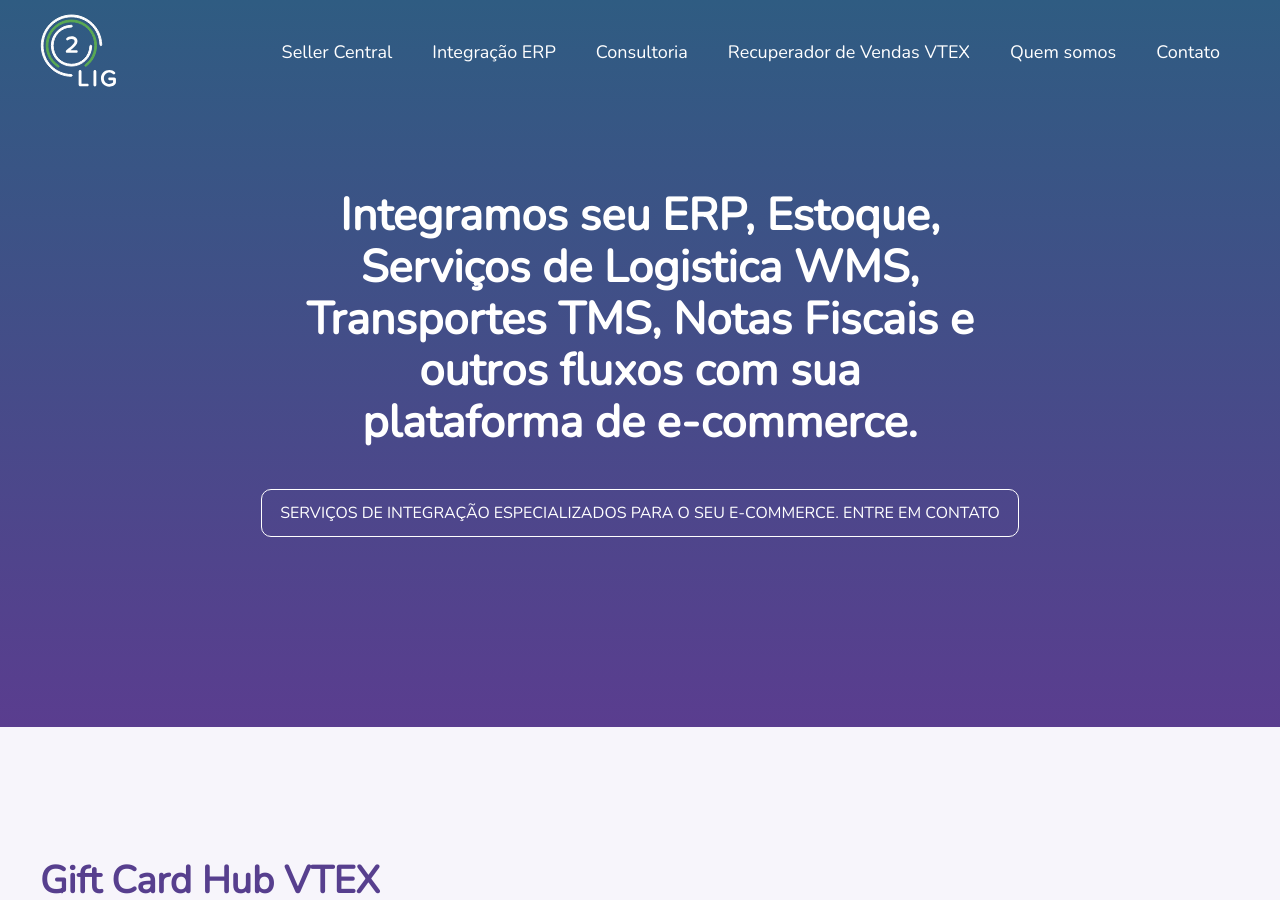
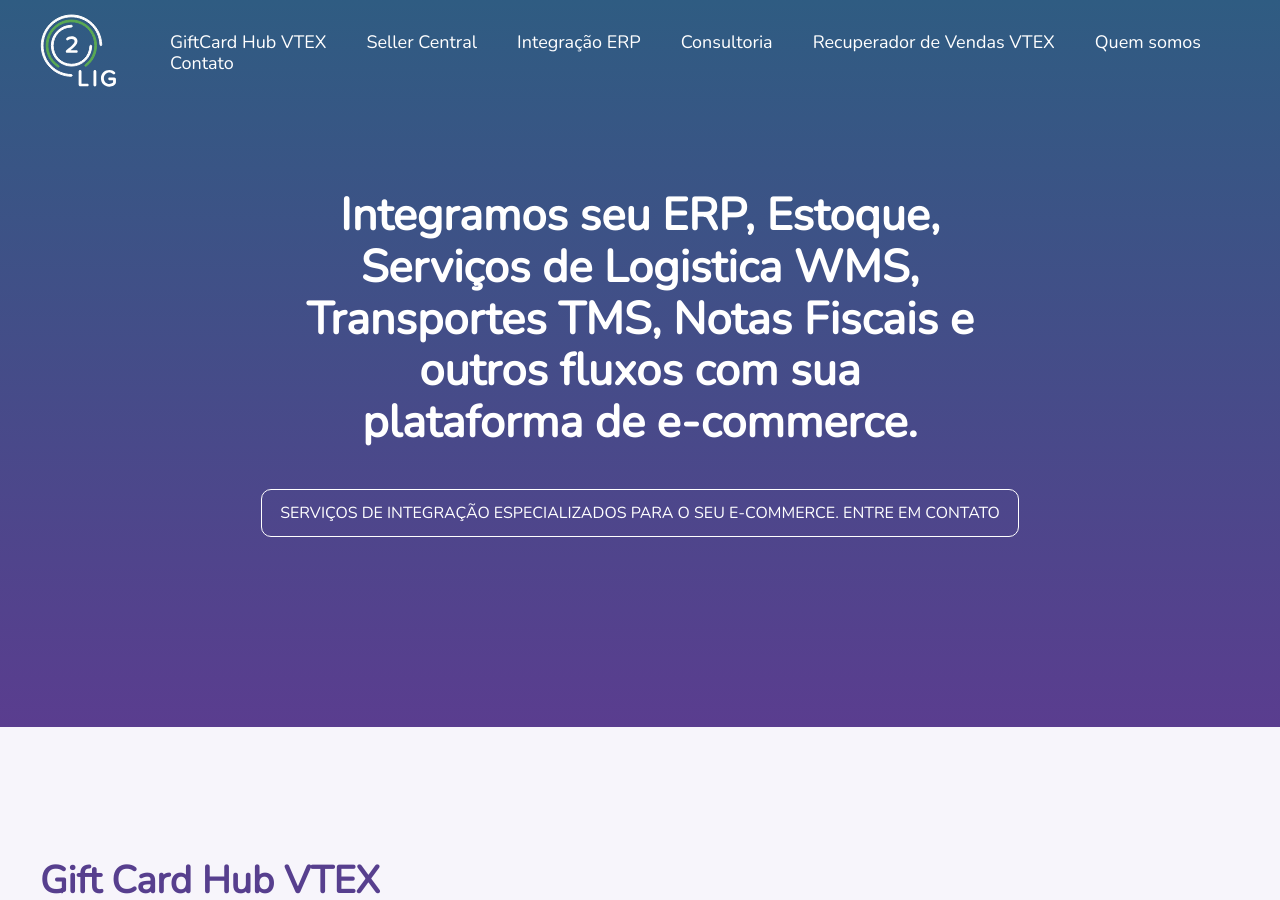
Before and after one commit to leandrooriente/2lig, a Jekyll site: the page built from index.html, in a window 1280 px wide and 900 px high. Built offline with Jekyll 4.4.1, drawn with Linux system fonts in a browser that asks for light colours; nearby versions of some CDN libraries; library files that are not in the unit come from our copies.

Commit message:
Updated Gift Card Hub

```diff
--- a/_areas/gift-card-hub.markdown
+++ b/_areas/gift-card-hub.markdown
@@ -13,6 +13,7 @@ tags:
 position: 4
 image_side: left
 text_side: rigth
+navigation: GiftCard Hub VTEX
 ---
 
 A 2LIG implementa o Gift Card Hub Protocol, permitindo assim a troca de cartão presente e pontos de fidelidade diretamente no carrinho/checkout.
```
